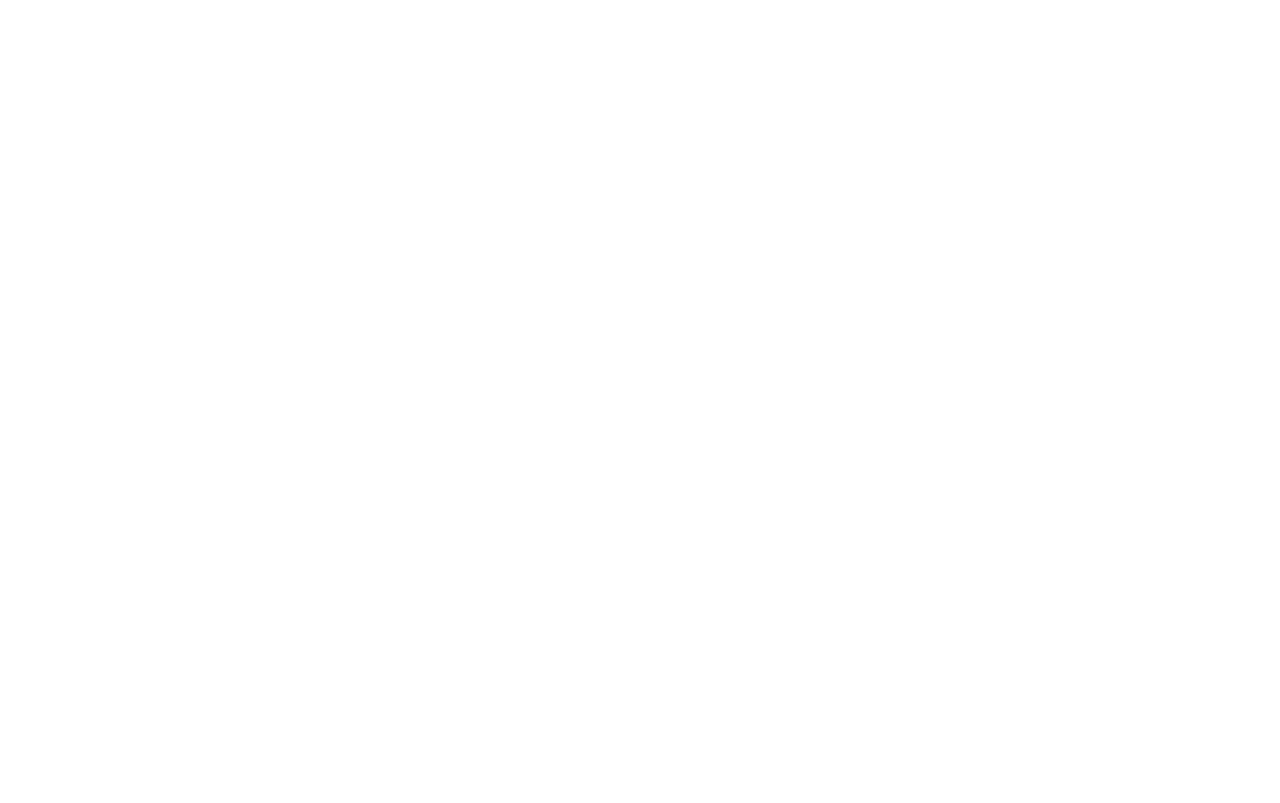
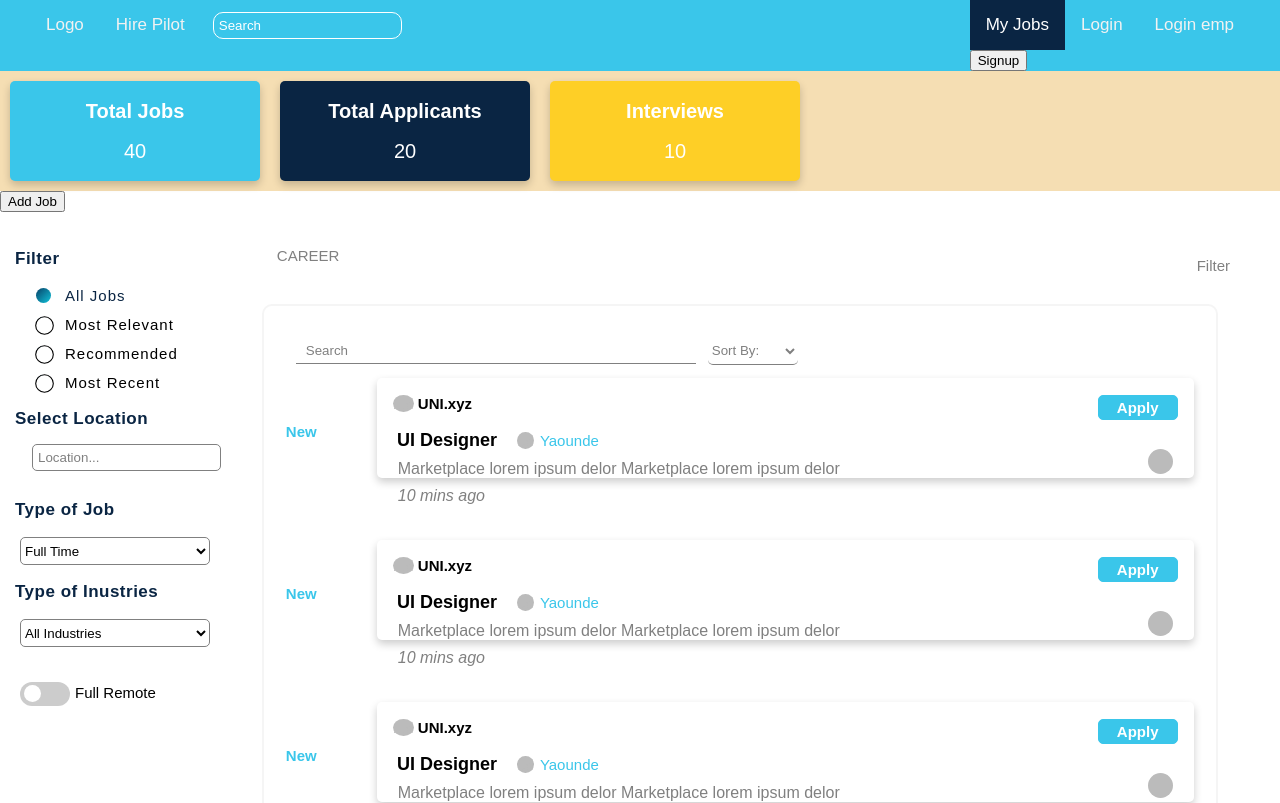
Before and after one commit to Lukong123/hire-pilot, a React (Create React App) app in the folder hire-pilot-frontend/: page /dashboardemployer in a window 1280 px wide. Before the commit this address had no page. Shown: the top 803 px of the page. Built offline with nearby package versions, Linux system fonts and the light colour scheme.

Commit message:
dashboard employer and add job modal v1

```diff
--- a/hire-pilot-frontend/src/App.js
+++ b/hire-pilot-frontend/src/App.js
@@ -20,14 +20,7 @@ function App() {
         <Jobs/>
 
         <Rightbar/>
-        <div>From here the Modal
 
-          <button onClick={e => {
-            this.showModal();
-          }}>Show Modal</button>
-
-
-        </div>
 
 
 
--- /dev/null
+++ b/hire-pilot-frontend/src/DashboardEmployer/DashboardEmployer.css
@@ -0,0 +1,74 @@
+* {
+    font-family: Arial, Helvetica, sans-serif;
+  }
+
+  /* Grid */
+
+  .grid-container {
+      display: grid;
+      grid-template-columns: 18% auto;
+      /* background-color: #2196F3; */
+      padding: 10px;
+    }
+    .grid-item {
+      background-color: rgba(255, 255, 255, 0.8);
+      /* border: 1px solid rgba(0, 0, 0, 0.8); */
+      padding: 10px;
+      font-size: 18px;
+    }
+
+  /* Sidebar */
+
+  /* Flex Container */
+  .flex-container {
+    display: flex;
+    flex-wrap: nowrap;
+    background-color: wheat;
+  }
+
+  .flex-container > div {
+    width: 250px;
+    margin: 10px;
+    text-align: center;
+    line-height: 20px;
+    font-size: 20px;
+    color: white;
+
+  }
+
+
+
+  /* Card */
+  .card {
+    box-shadow: 0 4px 8px 0 rgba(0,0,0,0.2);
+    transition: 0.3s;
+    /* width: 100%; */
+    /* height: 10%; */
+    height: 100px;
+    border-radius: 5px;
+    }
+
+    .card:hover {
+    box-shadow: 0 8px 16px 0 rgba(0,0,0,0.2);
+    }
+
+
+    .flex-container .blue{
+      background-color: #3AC6EA;
+
+    }
+
+    .flex-container .blueblack{
+      background-color: #0A2543;
+
+    }
+
+    .flex-container .yellow{
+      background-color: #FECF26;
+    }
+
+    .card a{
+      text-decoration: none;
+      color: white;
+      font-weight: bold;
+    }
--- /dev/null
+++ b/hire-pilot-frontend/src/DashboardEmployer/DashboardEmployer.js
@@ -0,0 +1,56 @@
+import React, {useState} from 'react';
+import './DashboardEmployer.css';
+import Footer from '../Footer/Footer';
+import Sidebar from '../Sidebar/Sidebar';
+import Jobs from '../Jobs/Jobs';
+import { Button } from 'bootstrap';
+import AddJob from '../Modal/AddJob';
+
+
+function DashboardEmployer() {
+  const [openModal, setOpenModal] = useState(false);
+  return (
+    <React.Fragment>
+      <div className="App">
+        {/* <Header/> */}
+
+      <body>
+
+<div class="flex-container">
+  <div className='card blue'>
+    <p><a href='#totaljobs'>Total Jobs</a></p>
+    <p>40</p>
+  </div>
+  <div className='card blueblack '>
+  <p><a href='#totaljobs'>Total Applicants</a></p>
+    <p>20</p>
+  </div>
+  <div className='card yellow'>
+  <p><a href='#totaljobs'>Interviews</a></p>
+    <p>10</p></div>
+
+</div>
+<div className='addJob'>
+<div><button className="openModalBtn" onClick={() => {
+      setOpenModal(true);
+    }}> Add Job</button>
+    {openModal && <AddJob closeModal={setOpenModal}/>}
+    </div>
+</div>
+
+      <div class="grid-container">
+        <Sidebar/>
+        <Jobs/>
+
+
+</div>
+      </body>
+      <Footer/>
+
+    </div>
+    </React.Fragment>
+
+  );
+}
+
+export default DashboardEmployer;
--- a/hire-pilot-frontend/src/Header/Header.js
+++ b/hire-pilot-frontend/src/Header/Header.js
@@ -15,6 +15,8 @@ function Header() {
   <div class="topnav-right">
     <a class='active' href="/App">My Jobs</a>
     <a href="/login">Login</a>
+    <a href="/dashboardemployer">Login emp</a>
+
     <div><button className="openModalBtn" onClick={() => {
       setOpenModal(true);
     }}> Signup</button>
--- /dev/null
+++ b/hire-pilot-frontend/src/Modal/AddJob.js
@@ -0,0 +1,42 @@
+import React from "react";
+
+
+function AddJob({closeModal}) {
+    return(
+        <div className="modalBackground">
+            <div className="modalContainer">
+                <button onClick={() => closeModal(false)}>X</button>
+                <div className="title">
+                    <h1>Hello there, Anne</h1>
+                    <h5>Add Job</h5>
+                </div>
+                <div className="body">
+
+
+  <input type="text" name="jobname" id="jobname" placeholder="Job Name"/> <br></br>
+  <select name='jobType' id='jobType'>
+    <option value={'Full Time'}>Full Time</option>
+    <option value={'Tech Startup'}>Part Time</option>
+
+  </select> <br></br>
+  <input type="text" name="location" id="location" placeholder="Location"/> <br></br>
+  <select name='position' id='jobposition'>
+    <option value={'Remote'}>Remote</option>
+    <option value={'On site'}>On site</option>
+
+  </select>
+  <button>Add Job</button>
+
+
+
+                </div>
+                <div className="footer">
+                    <button onClick={() => closeModal(false)}>Cancel</button>
+                </div>
+
+            </div>
+        </div>
+    )
+}
+
+export default AddJob;
--- a/hire-pilot-frontend/src/index.js
+++ b/hire-pilot-frontend/src/index.js
@@ -6,6 +6,7 @@ import { BrowserRouter, Routes, Route } from 'react-router-dom';
 import './index.css';
 import App from './App';
 import Login from './Login/Login';
+import DashboardEmployer from './DashboardEmployer/DashboardEmployer';
 // import reportWebVitals from './reportWebVitals';
 import Layout from './Layout/layout';
 
@@ -28,6 +29,8 @@ export default function Appp() {
       <Route path='/' element={<Layout />}>
         <Route index element={<App />} />
         <Route path='login' element={<Login />} />
+        <Route path='dashboardemployer' element={<DashboardEmployer />} />
+
       </Route>
     </Routes>
     </BrowserRouter>
```
